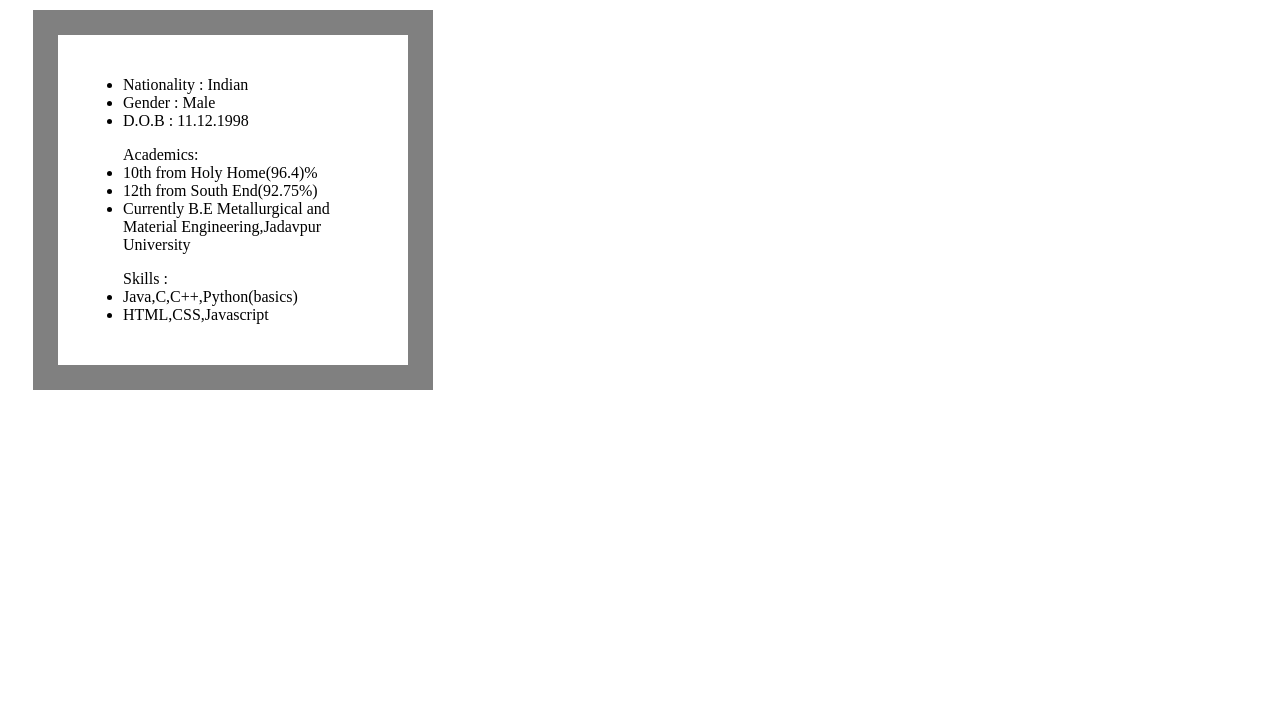
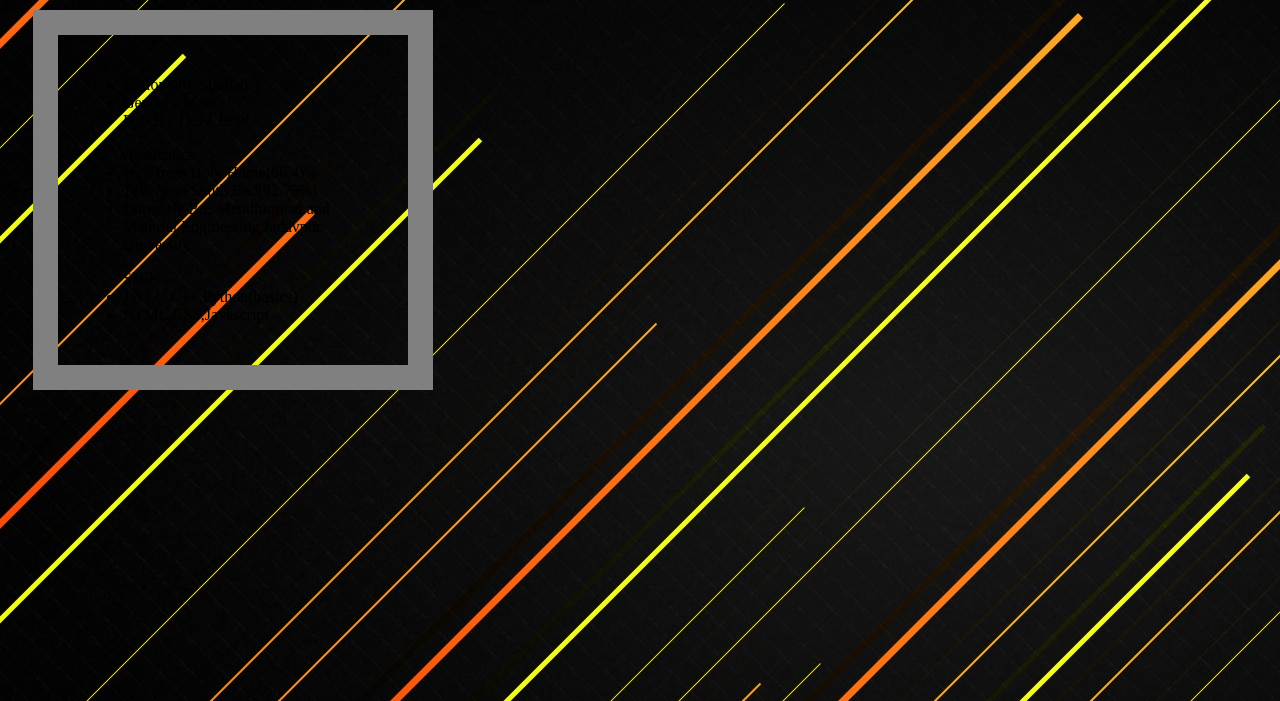
Before and after one commit to Shubho11/shubhoprototype1.github.io, a plain HTML site: page Resume.html in a window 1280 px wide. Shown: the part 99-800 px from the top of the page. Drawn offline with Linux system fonts and the light colour scheme.

Commit message:
Update Resume.html

```diff
--- a/Resume.html
+++ b/Resume.html
@@ -3,7 +3,7 @@
 	<title>RESUME</title>
 	<style>
 	body{
-		background: url(E:\portfolio website\abstract.1);
+		background: url(abstract1.jpg);
 	}
 	.design{
 		 width: 300px;
```
